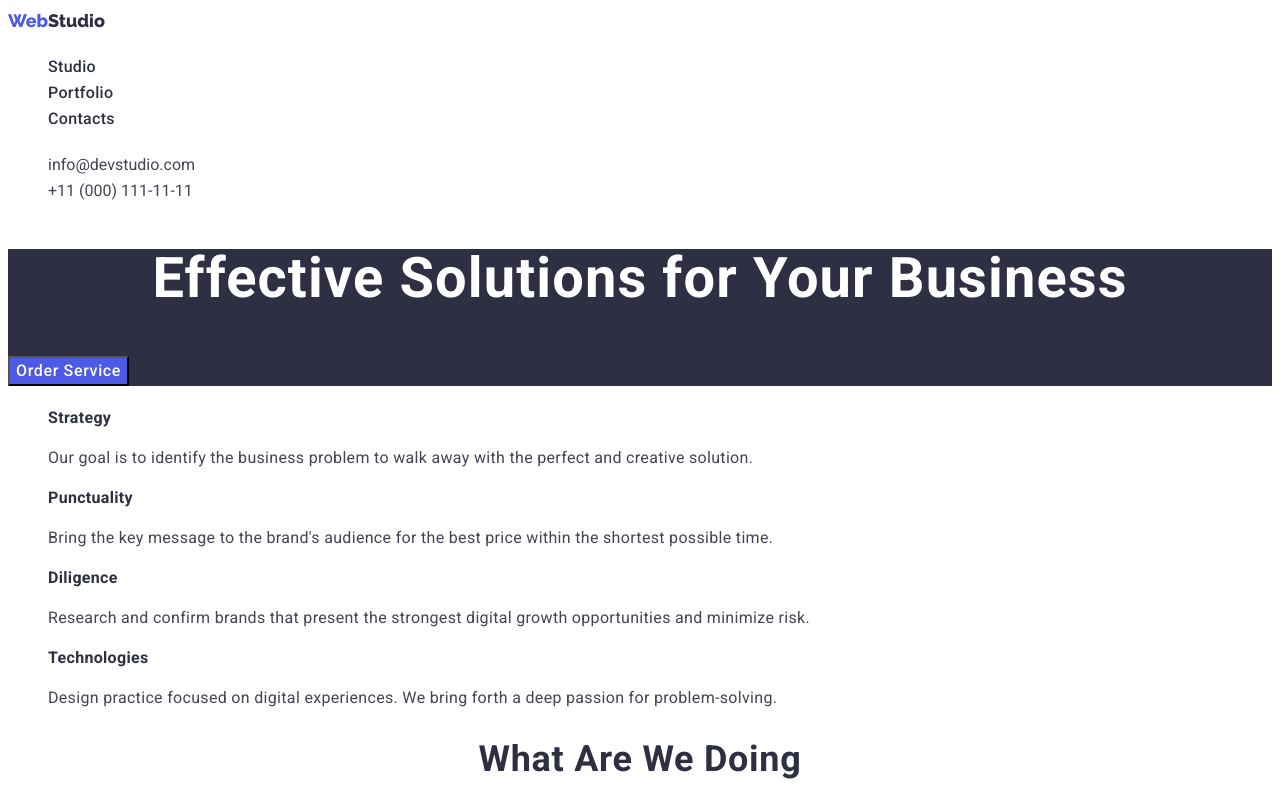
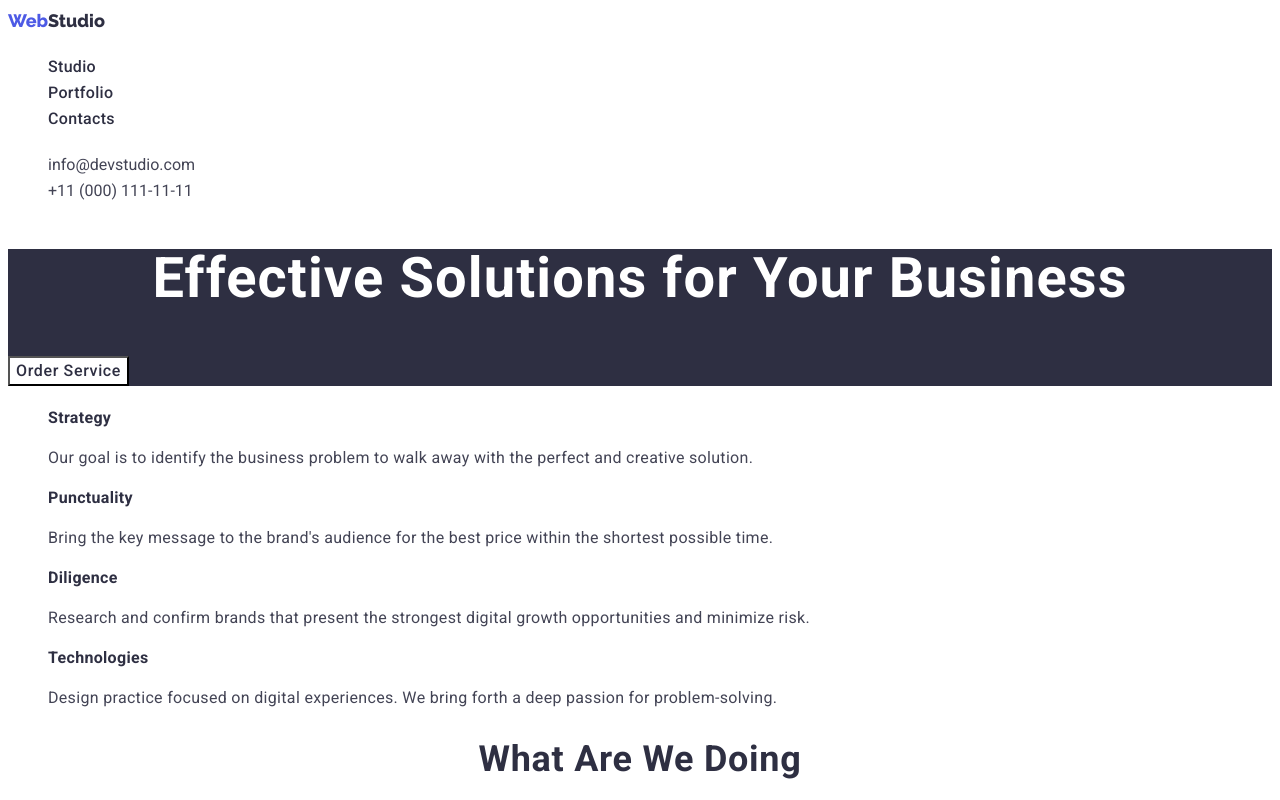
Before and after one commit to Vladychyn/goit-markup-hw-02, a plain HTML site: page index.html in a window 1280 px wide. In both pictures the pointer is over the button "Order Service". Shown: the top 800 px of the page. Drawn offline with Linux system fonts and the light colour scheme.

Commit message:
Update styles.css

```diff
--- a/css/styles.css
+++ b/css/styles.css
@@ -107,6 +107,11 @@ body {
     color: var(--secondary-font-color);
     background-color: var(--accent-color);
     cursor: pointer;
+}
+
+.section-about-btn:hover {
+    color: var(--main-font-color);
+    background-color: var(--secondary-font-color);
 }
 
 .btn-text {}
```
